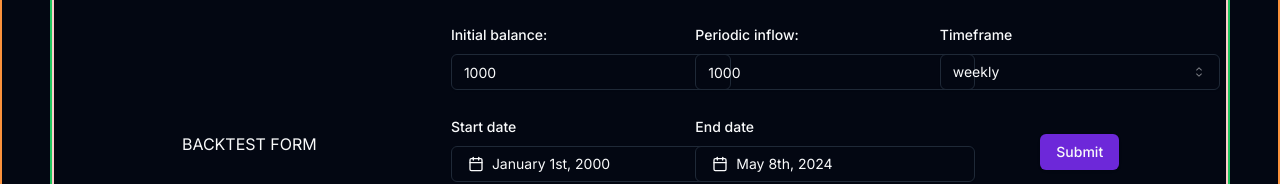
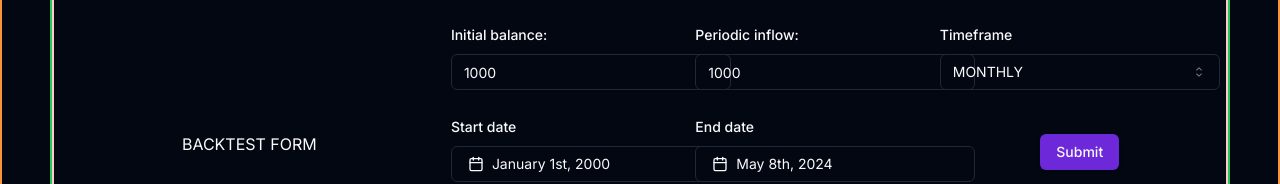
Before and after one commit to mkiats/kQuantifi, a Next.js app in the folder next-client-kquantifi/: page /backtest in a window 1280 px wide. Shown: the part 284-468 px from the top of the page. Built offline with nearby package versions, Linux system fonts and the light colour scheme.

Commit message:
edited default value

```diff
--- a/next-client-kquantifi/src/components/backtest/backtestForm/backtestForm.tsx
+++ b/next-client-kquantifi/src/components/backtest/backtestForm/backtestForm.tsx
@@ -33,7 +33,7 @@ import {
 import { useState } from 'react';
 import { Settings } from 'http2';
 
-const frequencyEnum = ['weekly', 'monthly'] as const;
+const frequencyEnum = ['WEEKLY', 'MONTHLY'] as const;
 const investmentStrategyEnum = ['DollarCostAverage'] as const;
 const rebalanceStrategyEnum = ['RelativeBands'] as const;
 
@@ -108,7 +108,7 @@ const BacktestForm: React.FC<BacktestFormProps> = ({ submitHandler }) => {
 			rebalanceStrategy: 'RelativeBands',
 			initialBalance: 1000,
 			periodicCashflow: 1000,
-			frequency: 'weekly',
+			frequency: 'MONTHLY',
 			startDate: new Date('2000-01-01'),
 			endDate: new Date(Date.now()),
 		},
```
